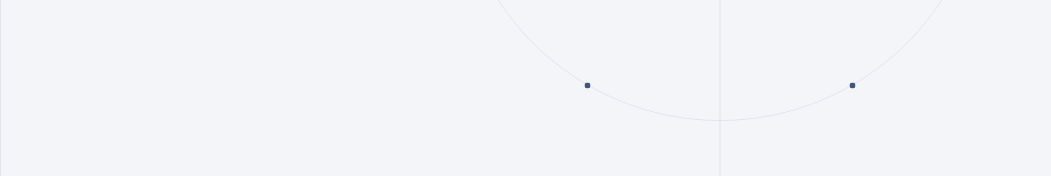
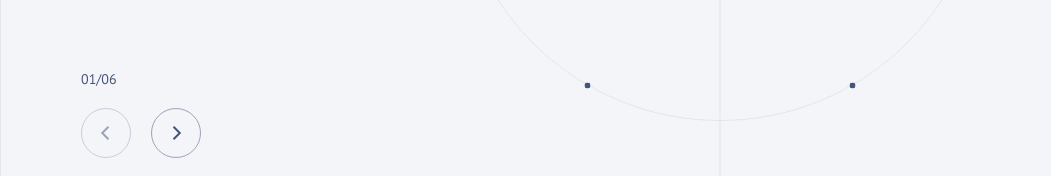
Before and after one commit to fradaaa/historic-events, a React app: page / in a window 1280 px wide. Shown: the part 624-800 px from the top of the page, without its empty margins (0-1051 px from the left). Built offline with nearby package versions, Linux system fonts and the light colour scheme.

Commit message:
Lift State & Update Periods Controls

```diff
--- a/src/App.tsx
+++ b/src/App.tsx
@@ -1,14 +1,38 @@
+import { useState } from "react";
 import styles from "./App.module.css";
+import PeriodsControls from "./components/PeriodsControls/PeriodsControls";
 import TimePeriods from "./components/TimePeriods/TimePeriods";
 import Title from "./components/Title/Title";
 
+import { data } from "./sampleData";
+
 const App = () => {
+  const [selectedTime, setSelectedTime] = useState(0);
+
+  const nextPeriod = () => {
+    if (selectedTime + 1 === data.length) return;
+
+    setSelectedTime(selectedTime + 1);
+  };
+
+  const prevPeriod = () => {
+    if (selectedTime === 0) return;
+
+    setSelectedTime(selectedTime - 1);
+  };
+
   return (
     <main className={styles.main}>
       <div className={styles.vLine}></div>
       <div className={styles.hLine}></div>
       <Title />
       <TimePeriods />
+      <PeriodsControls
+        currentPeriod={selectedTime}
+        maxPeriods={data.length}
+        prevPeriod={prevPeriod}
+        nextPeriod={nextPeriod}
+      />
     </main>
   );
 };
--- a/src/components/PeriodsControls/PeriodsControls.module.scss
+++ b/src/components/PeriodsControls/PeriodsControls.module.scss
@@ -33,7 +33,7 @@
   }
 
   &:disabled {
-    opacity: 0;
+    opacity: 0.5;
     cursor: not-allowed;
   }
 
--- a/src/components/PeriodsControls/PeriodsControls.tsx
+++ b/src/components/PeriodsControls/PeriodsControls.tsx
@@ -1,26 +1,48 @@
+import { ComponentPropsWithoutRef } from "react";
 import styles from "./PeriodsControls.module.scss";
 
-const PeriodsControls = () => {
+type PeriodsControlsProps = {
+  currentPeriod: number;
+  maxPeriods: number;
+  prevPeriod: () => void;
+  nextPeriod: () => void;
+};
+
+const PeriodsControls = ({
+  currentPeriod,
+  maxPeriods,
+  prevPeriod,
+  nextPeriod,
+}: PeriodsControlsProps) => {
+  const disabledPrev = currentPeriod === 0;
+  const disabledNext = currentPeriod + 1 === maxPeriods;
+
   return (
     <div className={styles.controlsWrapper}>
       <div className={styles.controlsState}>
-        <span>06/06</span>
+        <span>
+          0{currentPeriod + 1}/0{maxPeriods}
+        </span>
       </div>
       <div className={styles.buttonsWraper}>
-        <IconButton text="previous" />
-        <IconButton text="next" />
+        <IconButton
+          text="previous"
+          disabled={disabledPrev}
+          onClick={prevPeriod}
+        />
+        <IconButton text="next" disabled={disabledNext} onClick={nextPeriod} />
       </div>
     </div>
   );
 };
 
-type IconButtonProps = {
+type IconButtonProps = ComponentPropsWithoutRef<"button"> & {
   text: string;
 };
 
-const IconButton = ({ text }: IconButtonProps) => {
+const IconButton = ({ text, ...props }: IconButtonProps) => {
   return (
-    <button type="button" className={styles.button}>
+    <button type="button" className={styles.button} {...props}>
       <svg
         xmlns="http://www.w3.org/2000/svg"
         width="50"
```
